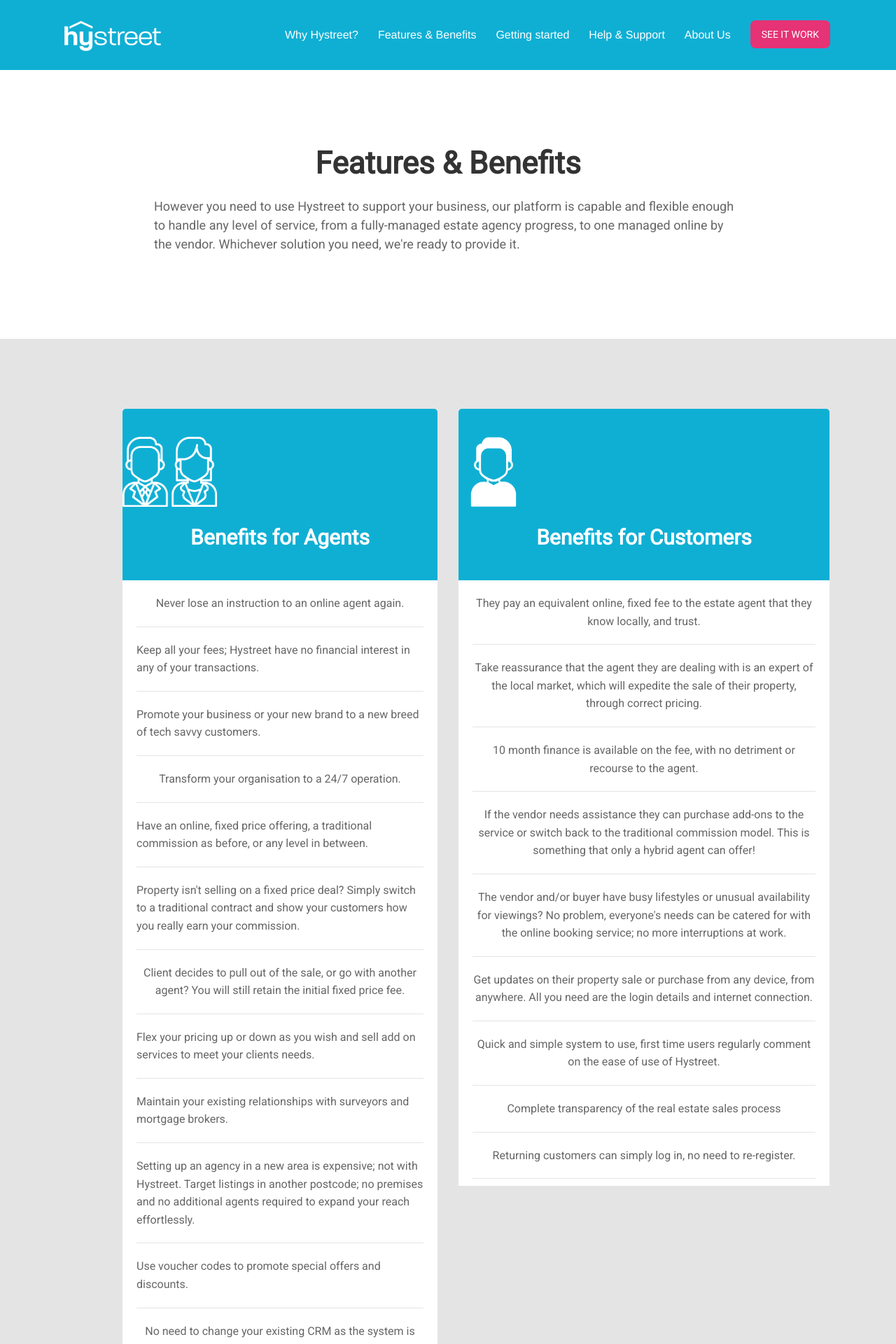
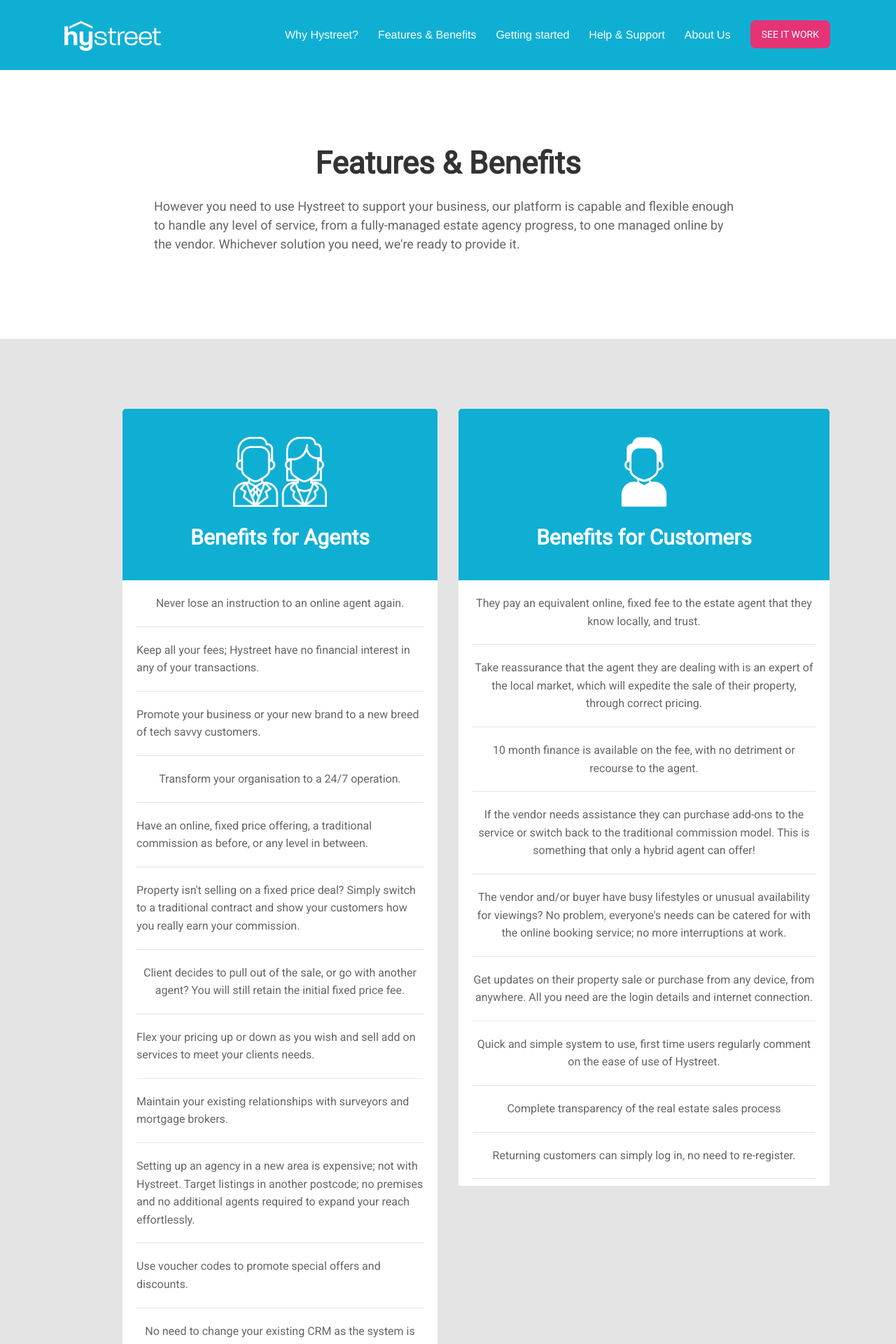
Before and after one commit to hystreet/hystreet.github.io, a Jekyll site: the page built from features-benefits/index.html, in a window 1280 px wide. Shown: the top 1920 px of the page at 70% size. Built offline with Jekyll 4.4.1, drawn with Linux system fonts in a browser that asks for light colours; some web fonts are replaced; a script that is not in the unit is left out.

Commit message:
Update index.html

```diff
--- a/features-benefits/index.html
+++ b/features-benefits/index.html
@@ -27,7 +27,7 @@
 		<div>
 			<div class="fb-columns">
 				<div class="large-6 columns left fb-agents">
-					<header class="features-header">
+					<header class="features-header layout-text">
 						<img class="fb-icon text-center" src="/images/agents2-white.png">
 						<h2>
 							Benefits for Agents
@@ -102,7 +102,7 @@
 		</div>
 			<div>
 				<div class="large-6 columns right fb-customers">
-					<header class="features-header">
+					<header class="features-header layout-text">
 						<img class="fb-icon text-center" src="/images/customer2-white.png">
 						<h2>
 							Benefits for Customers
```
